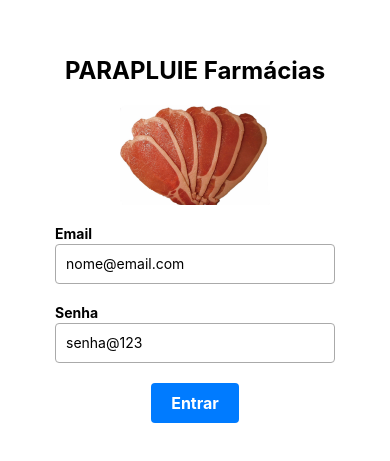
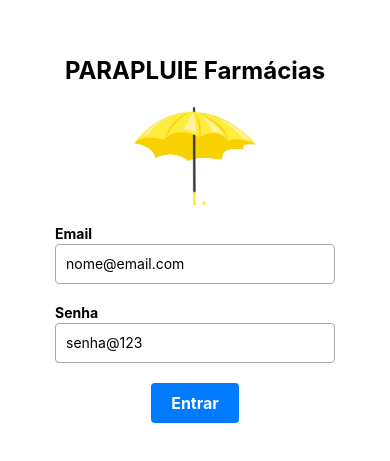
Before and after one commit to branquinho91/PARAPLUIE, a React Native app: screen /Login in a window 390 px wide. Shown: the part 183-644 px from the top of the page. Built offline with nearby package versions, Linux system fonts and the light colour scheme.

Commit message:
Refactor Login page navigation and update image source

```diff
--- a/src/pages/Login.tsx
+++ b/src/pages/Login.tsx
@@ -23,19 +23,17 @@ const Login = ({ navigation }) => {
           }),
         );
       } else if (data.profile === "filial") {
-        navigation.navigate("filial");
         navigation.dispatch(
           CommonActions.reset({
             index: 0,
-            routes: [{ name: "filial" }],
+            routes: [{ name: "ListMovements" }],
           }),
         );
       } else if (data.profile === "motorista") {
-        navigation.navigate("motorista");
         navigation.dispatch(
           CommonActions.reset({
             index: 0,
-            routes: [{ name: "motorista" }],
+            routes: [{ name: "DriverListMovements" }],
           }),
         );
       } else {
@@ -51,7 +49,7 @@ const Login = ({ navigation }) => {
   return (
     <View style={styles.container}>
       <Text style={styles.header}>PARAPLUIE Farmácias</Text>
-      <Image source={require("../../assets/BACON_HOLDER.jpg")} style={styles.image} />
+      <Image source={require("../../assets/YELLOW_UMBRELLA.png")} style={styles.image} />
 
       <Text style={styles.text}>Email</Text>
       <TextInput style={styles.input} placeholder="nome@email.com" autoCapitalize="none" keyboardType="email-address" onChangeText={setEmail} />
```
Also changed, not shown: assets/BACON_HOLDER.jpg (deleted), assets/YELLOW_UMBRELLA.png (added).
